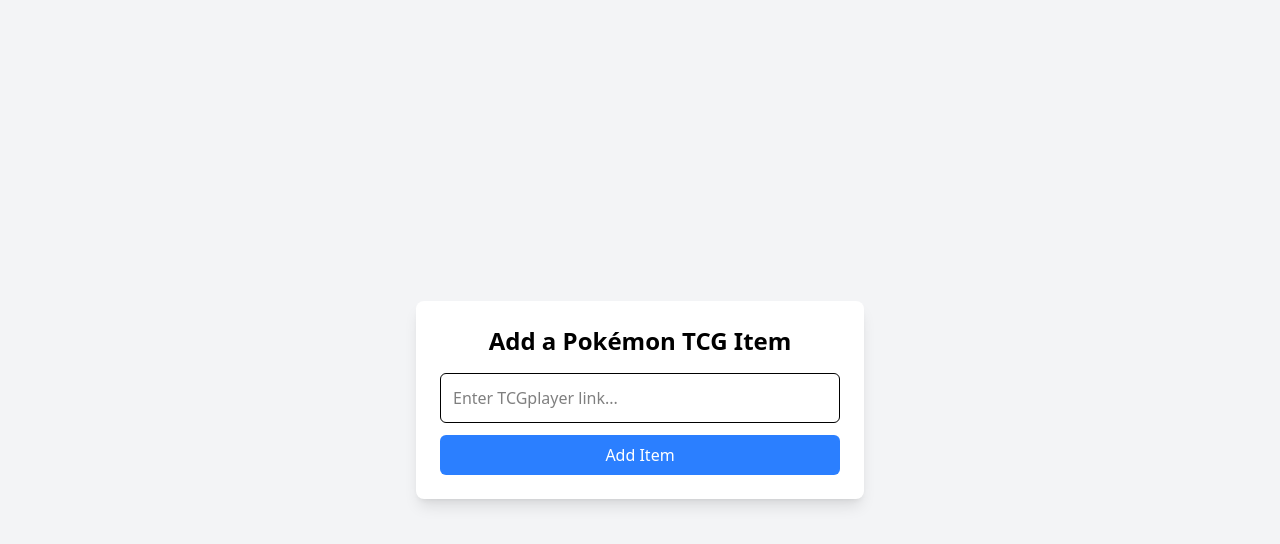
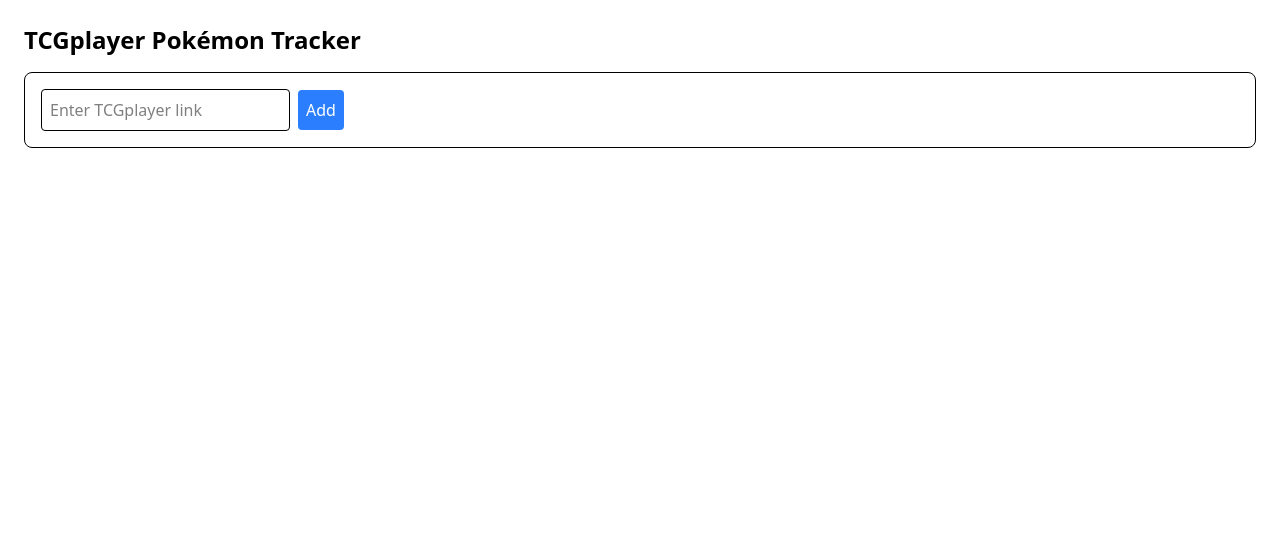
Before and after one commit to Omair211/group-8, a React (Vite) app in the folder BoosterCast/: page / in a window 1280 px wide. Shown: the top 544 px of the page. Built offline with nearby package versions, Linux system fonts and the light colour scheme.

Commit message:
added components to query api from front end to try to add a booster to the system, with the queue indicator updating automatically

```diff
--- a/BoosterCast/package.json
+++ b/BoosterCast/package.json
@@ -11,6 +11,7 @@
   },
   "dependencies": {
     "@tailwindcss/vite": "^4.0.12",
+    "axios": "^1.8.3",
     "react": "^19.0.0",
     "react-dom": "^19.0.0",
     "tailwindcss": "^4.0.12"
--- a/BoosterCast/src/App.jsx
+++ b/BoosterCast/src/App.jsx
@@ -1,23 +1,19 @@
 import { useState } from "react";
 import React from "react";
 import AddItemForm from "./components/AddItemForm";
+import QueueIndicator from "./components/QueueIndicator";
+import PokemonDisplay from "./components/PokemonDisplay";
 
 function App() {
   const [queueId, setQueueId] = useState(null);
+  const [pokemonData, setPokemonData] = useState(null);
 
   return (
-    <div className="min-h-screen flex flex-col items-center justify-center bg-gray-100 p-6">
-      <div className="bg-white p-6 rounded-lg shadow-lg w-full max-w-md">
-        <h1 className="text-2xl font-bold mb-4 text-center">
-          Add a Pokémon TCG Item
-        </h1>
-        <AddItemForm setQueueId={setQueueId} />
-        {queueId && (
-          <p className="mt-4 text-center text-sm text-gray-600">
-            Item added! Queue ID: <span className="font-semibold">{queueId}</span>
-          </p>
-        )}
-      </div>
+    <div className="p-6">
+      <h1 className="text-2xl font-bold mb-4">TCGplayer Pokémon Tracker</h1>
+      <AddItemForm setQueueId={setQueueId} />
+      {queueId && <QueueIndicator queueId={queueId} setPokemonData={setPokemonData} />}
+      <PokemonDisplay pokemonData={pokemonData} />
     </div>
   );
 }
--- a/BoosterCast/src/components/AddItemForm.jsx
+++ b/BoosterCast/src/components/AddItemForm.jsx
@@ -1,37 +1,27 @@
 import { useState } from "react";
+import axios from "axios";
 import React from "react";
 
 const AddItemForm = ({ setQueueId }) => {
   const [url, setUrl] = useState("");
-  const [error, setError] = useState("");
 
-  const handleSubmit = (e) => {
+  const handleSubmit = async (e) => {
     e.preventDefault();
-    if (!url.startsWith("https://www.tcgplayer.com/")) {
-      setError("Please enter a valid TCGplayer link.");
-      return;
-    }
-    setError("");
-    const fakeQueueId = Math.random().toString(36).substring(7);
-    setQueueId(fakeQueueId);
-    setUrl("");
+    const response = await axios.post("http://localhost:8000/queue", { url });
+    setQueueId(response.data.id);
   };
 
   return (
-    <form onSubmit={handleSubmit} className="flex flex-col gap-3">
+    <form onSubmit={handleSubmit} className="p-4 border rounded-lg">
       <input
         type="text"
         value={url}
         onChange={(e) => setUrl(e.target.value)}
-        placeholder="Enter TCGplayer link..."
-        className="p-3 border rounded-md focus:outline-none focus:ring-2 focus:ring-blue-500"
+        placeholder="Enter TCGplayer link"
+        className="p-2 border rounded"
       />
-      {error && <p className="text-red-500 text-sm">{error}</p>}
-      <button
-        type="submit"
-        className="bg-blue-500 text-white p-2 rounded-md hover:bg-blue-600 transition"
-      >
-        Add Item
+      <button type="submit" className="ml-2 p-2 bg-blue-500 text-white rounded">
+        Add
       </button>
     </form>
   );
--- /dev/null
+++ b/BoosterCast/src/components/QueueIndicator.jsx
@@ -0,0 +1,35 @@
+import { useEffect, useState } from "react";
+import axios from "axios";
+import React from "react";
+
+const QueueIndicator = ({ queueId, setPokemonData }) => {
+  const [status, setStatus] = useState("pending");
+
+  useEffect(() => {
+    if (!queueId) return;
+
+    const interval = setInterval(async () => {
+      const res = await axios.get(`http://localhost:8000/status/${queueId}`);
+      setStatus(res.data.status);
+      if (res.data.status === "completed") {
+        clearInterval(interval);
+        fetchPokemonData();
+      }
+    }, 2000);
+
+    return () => clearInterval(interval);
+  }, [queueId]);
+
+  const fetchPokemonData = async () => {
+    const res = await axios.get(`http://localhost:8000/pokemon/${queueId}`);
+    setPokemonData(res.data);
+  };
+
+  return (
+    <div className="mt-4">
+      Status: <span className="font-bold">{status}</span>
+    </div>
+  );
+};
+
+export default QueueIndicator;
```
Also changed, not shown: 2 other files (tests, documents, lock files or other folders).
